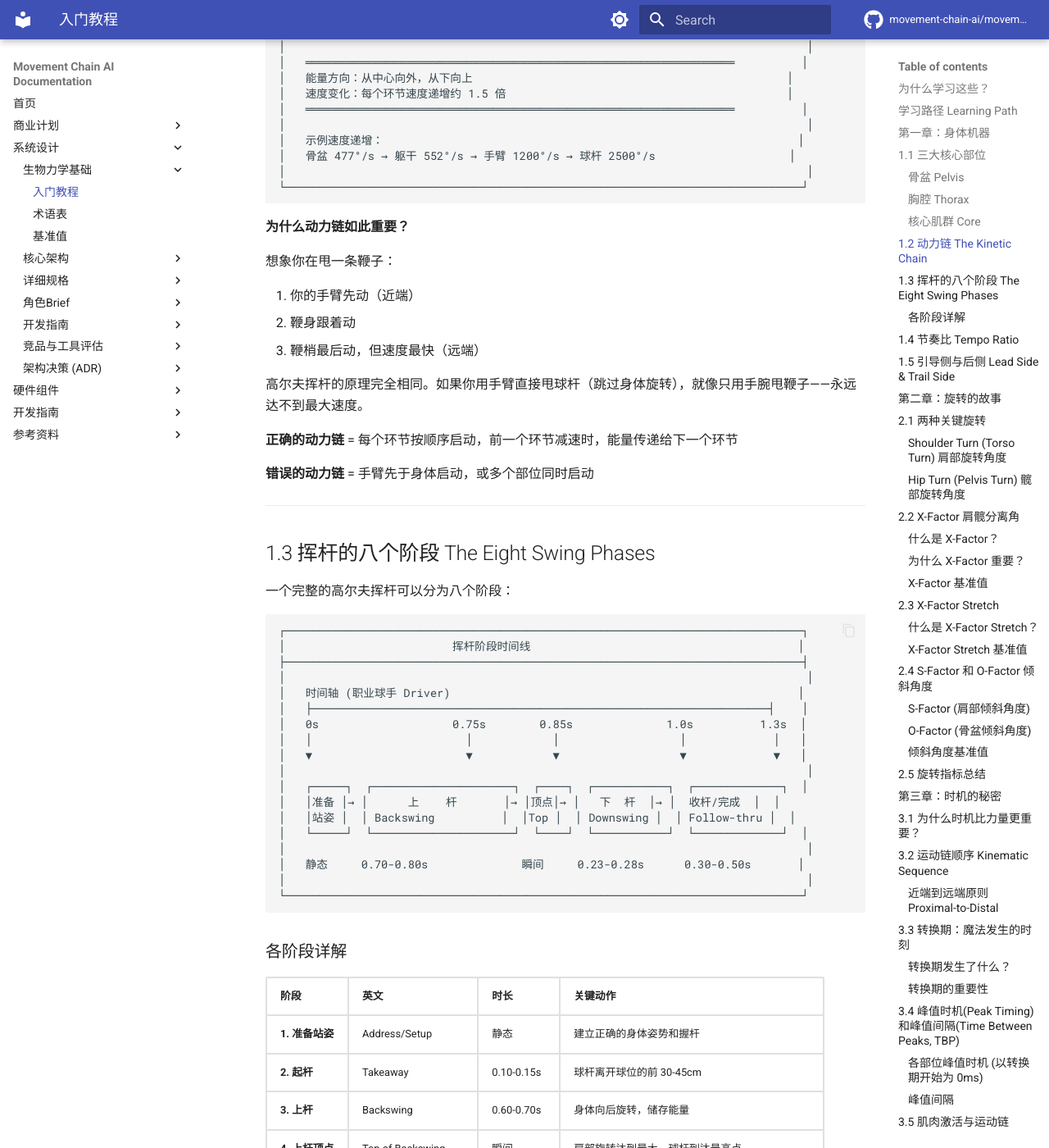
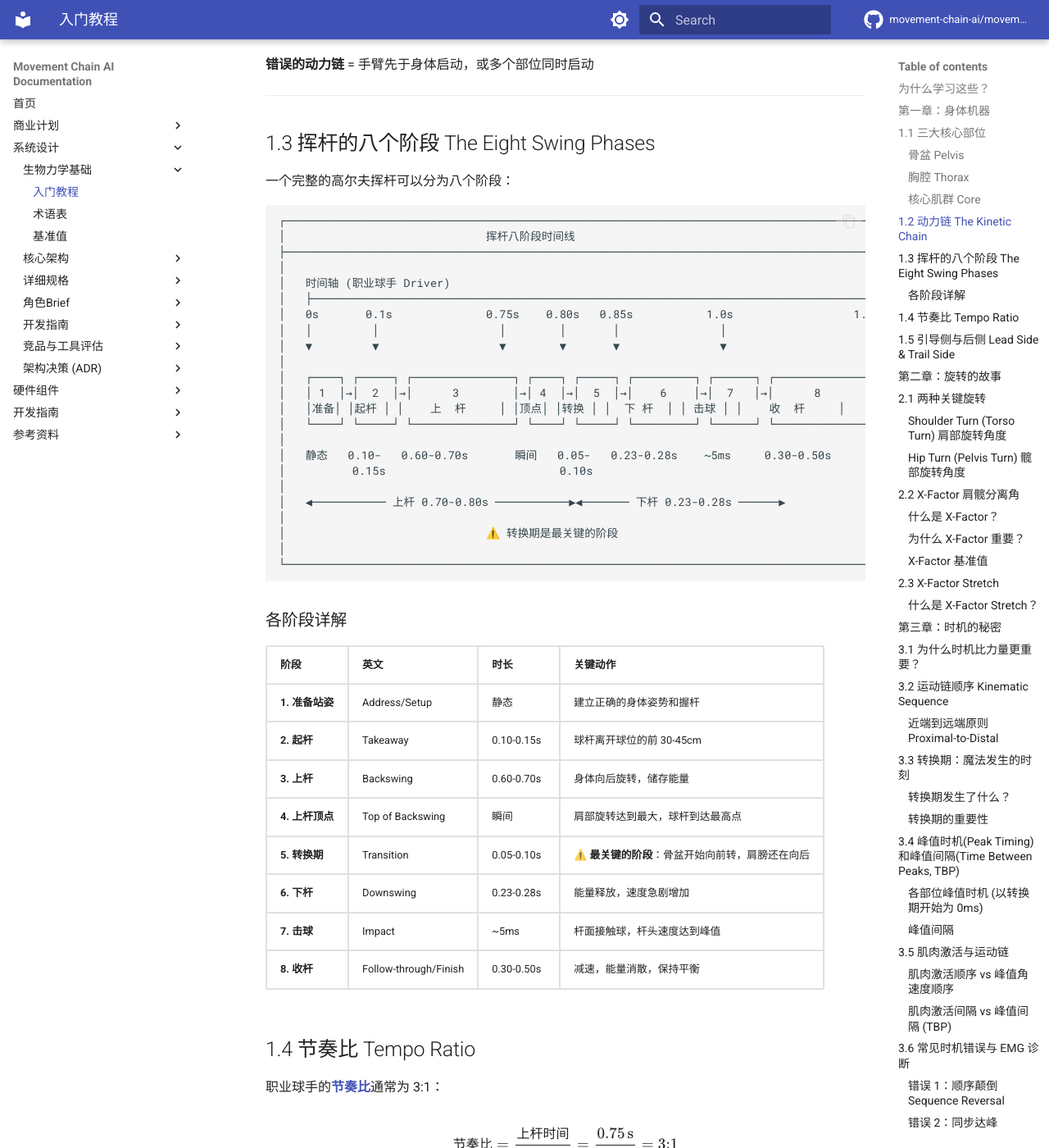
Before and after one commit to movement-chain-ai/movement-chain-docs, an MkDocs documentation site: the page built from docs/zh/design/foundations/biomechanics-101.md, in a window 1280 px wide and 1400 px high, scrolled down 3106 px. Shown: the whole window at 82% size. Built offline with MkDocs 1.6.1 and Material for MkDocs 9.7.7, drawn with Linux system fonts in a browser that asks for light colours; comment, search, counter and statistics services are not loaded; the version menu is left out; some of the changed text lies outside the part shown.

Commit message:
docs: 更新挥杆阶段时间线图为完整8阶段
- 原图只展示5个阶段，现更新为完整8阶段
- 包含：准备、起杆、上杆、顶点、转换、下杆、击球、收杆
- 添加各阶段时长和关键标注

🤖 Generated with [Claude Code](https://claude.com/claude-code)

Co-Authored-By: Claude Opus 4.5 <noreply@anthropic.com>

````diff
--- a/docs/zh/design/foundations/biomechanics-101.md
+++ b/docs/zh/design/foundations/biomechanics-101.md
@@ -16,32 +16,6 @@
 高尔夫挥杆的力量不来自蛮力，而来自**身体各部位协调运动产生的能量传递**。职业球手能够将地面反作用力，通过骨盆、躯干、手臂、球杆，层层放大，最终在击球瞬间达到 180+ km/h 的杆头速度。
 
 这份指南将带你理解这个过程的每一个环节。
-
----
-
-## 学习路径 Learning Path
-
-```text
-┌─────────────────────────────────────────────────────────────────────────────┐
-│                           你的学习旅程                                        │
-├─────────────────────────────────────────────────────────────────────────────┤
-│                                                                              │
-│   Ch.1 身体机器        →  了解挥杆涉及哪些身体部位                              │
-│         ↓                                                                    │
-│   Ch.2 旋转的故事      →  理解力量从何而来（X因子）                             │
-│         ↓                                                                    │
-│   Ch.3 时机的秘密      →  掌握各部位的运动时序                                  │
-│         ↓                                                                    │
-│   Ch.4 速度传递        →  量化每个环节的速度                                    │
-│         ↓                                                                    │
-│   Ch.5 肌肉的故事      →  了解哪些肌肉在工作                                    │
-│         ↓                                                                    │
-│   Ch.6 常见错误        →  识别典型的挥杆问题                                    │
-│         ↓                                                                    │
-│   Ch.7 如何测量        →  了解传感器如何捕捉这一切                              │
-│                                                                              │
-└─────────────────────────────────────────────────────────────────────────────┘
-```
 
 ---
 
@@ -170,24 +144,29 @@
 一个完整的高尔夫挥杆可以分为八个阶段：
 
 ```text
-┌─────────────────────────────────────────────────────────────────────────────┐
-│                         挥杆阶段时间线                                        │
-├─────────────────────────────────────────────────────────────────────────────┤
-│                                                                              │
-│   时间轴 (职业球手 Driver)                                                    │
-│   ├────────────────────────────────────────────────────────────────────┤    │
-│   0s                    0.75s        0.85s              1.0s          1.3s  │
-│   │                       │            │                  │             │   │
-│   ▼                       ▼            ▼                  ▼             ▼   │
-│                                                                              │
-│   ┌─────┐  ┌─────────────────────┐  ┌────┐  ┌───────────┐  ┌─────────────┐  │
-│   │准备 │→ │      上    杆       │→ │顶点│→ │   下  杆  │→ │  收杆/完成  │  │
-│   │站姿 │  │ Backswing          │  │Top │  │ Downswing │  │ Follow-thru │  │
-│   └─────┘  └─────────────────────┘  └────┘  └───────────┘  └─────────────┘  │
-│                                                                              │
-│   静态     0.70-0.80s              瞬间     0.23-0.28s      0.30-0.50s       │
-│                                                                              │
-└─────────────────────────────────────────────────────────────────────────────┘
+┌──────────────────────────────────────────────────────────────────────────────────────────────┐
+│                              挥杆八阶段时间线                                                  │
+├──────────────────────────────────────────────────────────────────────────────────────────────┤
+│                                                                                               │
+│   时间轴 (职业球手 Driver)                                                                     │
+│   ├──────────────────────────────────────────────────────────────────────────────────────┤   │
+│   0s       0.1s              0.75s    0.80s   0.85s           1.0s                  1.3s     │
+│   │         │                  │        │       │               │                     │      │
+│   ▼         ▼                  ▼        ▼       ▼               ▼                     ▼      │
+│                                                                                               │
+│   ┌────┐ ┌─────┐ ┌───────────────┐ ┌────┐ ┌─────┐ ┌─────────┐ ┌──────┐ ┌───────────────┐    │
+│   │ 1  │→│  2  │→│      3        │→│ 4  │→│  5  │→│    6    │→│  7   │→│      8        │    │
+│   │准备│ │起杆 │ │    上  杆     │ │顶点│ │转换 │ │  下 杆  │ │ 击球 │ │    收  杆     │    │
+│   └────┘ └─────┘ └───────────────┘ └────┘ └─────┘ └─────────┘ └──────┘ └───────────────┘    │
+│                                                                                               │
+│   静态   0.10-   0.60-0.70s       瞬间   0.05-   0.23-0.28s    ~5ms     0.30-0.50s           │
+│          0.15s                          0.10s                                                 │
+│                                                                                               │
+│   ◀─────────── 上杆 0.70-0.80s ───────────▶◀─────── 下杆 0.23-0.28s ──────▶                  │
+│                                                                                               │
+│                              ⚠️ 转换期是最关键的阶段                                           │
+│                                                                                               │
+└──────────────────────────────────────────────────────────────────────────────────────────────┘
 ```
 
 ### 各阶段详解
@@ -344,6 +323,7 @@ X-Factor 代表了你在上杆顶点时**躯干被"拧紧"的程度**。
 │                                                                             │
 │                                                                             │
 └─────────────────────────────────────────────────────────────────────────────┘
+```
 
 **X-Factor Stretch** = 转换期 X-Factor 的**增量**
 
````
